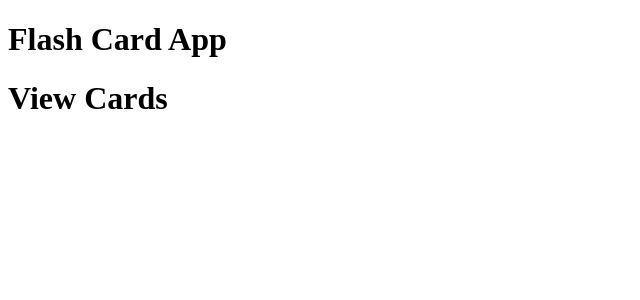
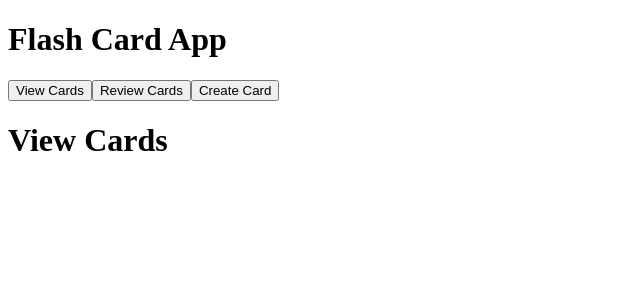
Before and after one commit to toddshinto/react-flash-cards-pt, a React app: page / in a window 1280 px wide. Shown: the top 300 px of the page, without its empty margins (0-640 px from the left). Built offline with nearby package versions, Linux system fonts and the light colour scheme; the HTML template or start-up script is replaced by a standard one.

Commit message:
nav finished but no css

```diff
--- a/src/components/app.jsx
+++ b/src/components/app.jsx
@@ -2,6 +2,7 @@ import React from 'react';
 import ViewCards from './view-cards';
 import ReviewCards from './review-cards';
 import CreateCard from './create-card';
+import Nav from './nav';
 
 class App extends React.Component {
   constructor(props) {
@@ -9,10 +10,14 @@ class App extends React.Component {
     this.state = {
       view: 'view-cards'
     };
+    this.setView = this.setView.bind(this);
+    this.getView = this.getView.bind(this);
   }
 
-  setView(view) {
-    this.setState({ view: view });
+  setView(hello) {
+    this.setState(state => {
+      return { view: hello };
+    });
   }
 
   getView() {
@@ -33,6 +38,7 @@ class App extends React.Component {
       <>
         <h1 className="text-center">Flash Card App</h1>
         <div>
+          <Nav setView={this.setView} />
           {this.getView()}
         </div>
       </>
--- /dev/null
+++ b/src/components/nav.jsx
@@ -0,0 +1,15 @@
+import React from 'react';
+
+class Nav extends React.Component {
+  render() {
+    return (
+      <>
+        <button type="button" onClick={() => this.props.setView('view-cards')}>View Cards</button>
+        <button type="button" onClick={() => this.props.setView('review-cards')}>Review Cards</button>
+        <button type="button" onClick={() => this.props.setView('create-card')}>Create Card</button>
+      </>
+    );
+  }
+}
+
+export default Nav;
```
